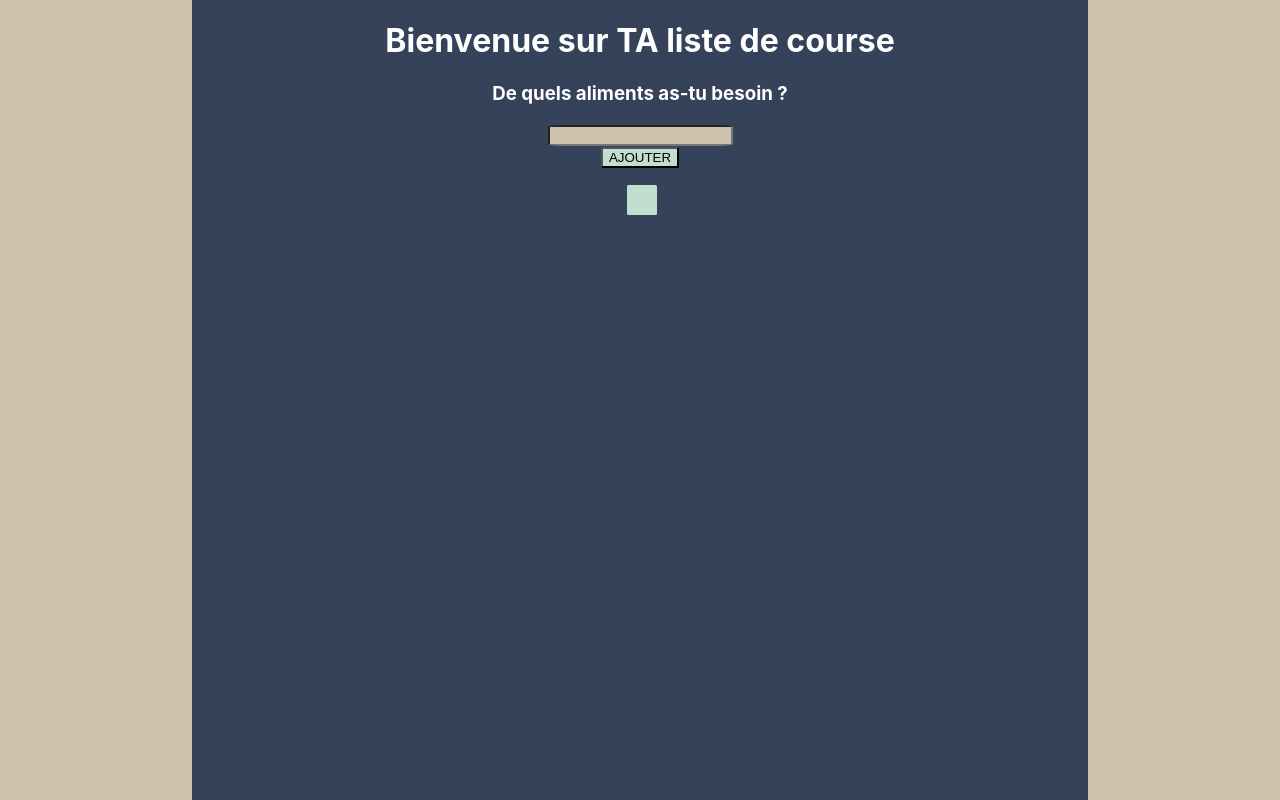
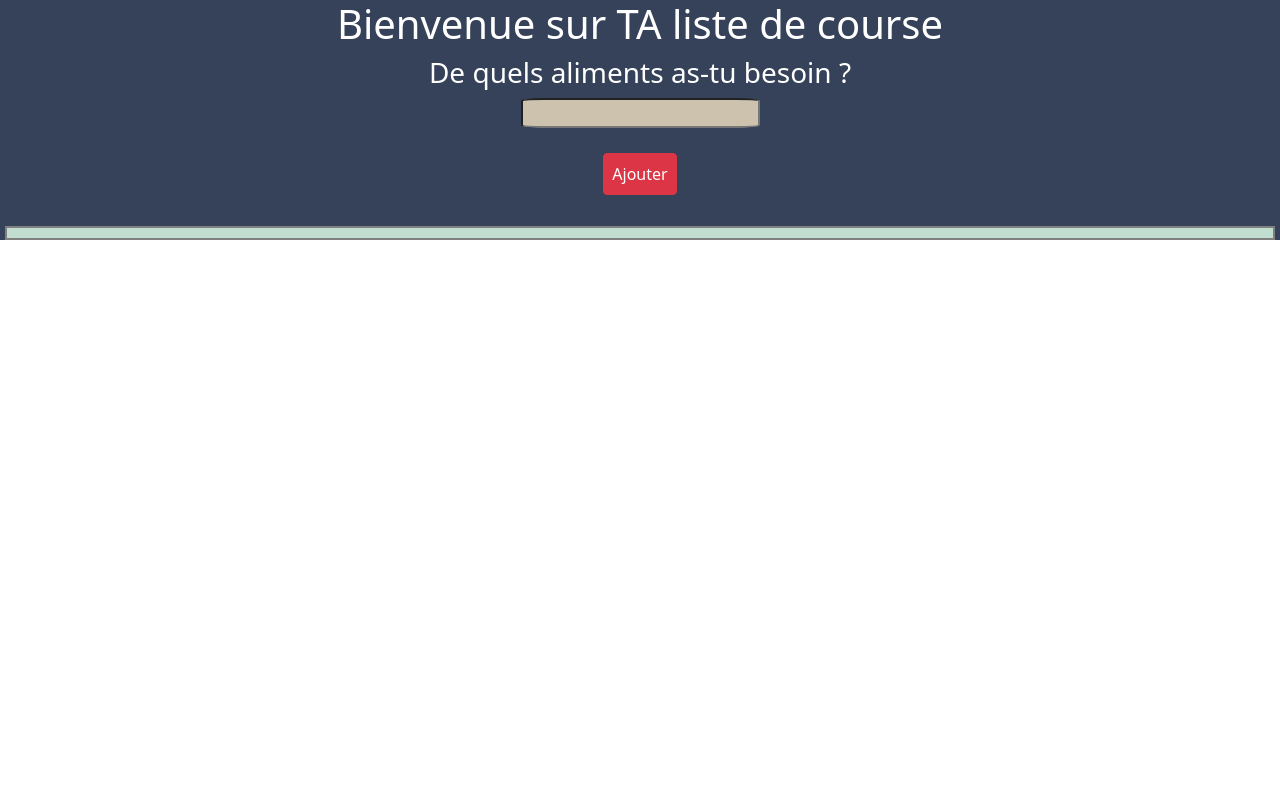
Before and after one commit to GKLdeveloppement/listeCourse, a React (Create React App) app: page / in a window 1280 px wide. Built offline with nearby package versions, Linux system fonts and the light colour scheme.

Commit message:
travaux restructuration CSS intégration FlexBox à venir + charte graphique

```diff
--- a/package.json
+++ b/package.json
@@ -6,6 +6,7 @@
     "@testing-library/jest-dom": "^5.16.4",
     "@testing-library/react": "^13.3.0",
     "@testing-library/user-event": "^13.5.0",
+    "bootstrap": "^5.1.3",
     "react": "^18.1.0",
     "react-dom": "^18.1.0",
     "react-scripts": "5.0.1",
--- a/public/index.html
+++ b/public/index.html
@@ -10,10 +10,8 @@
       content="Web site created using create-react-app"
     />
     <link rel="apple-touch-icon" href="%PUBLIC_URL%/logo192.png" />
-    <!--
-      manifest.json provides metadata used when your web app is installed on a
-      user's mobile device or desktop. See https://developers.google.com/web/fundamentals/web-app-manifest/
-    -->
+    <script src="https://kit.fontawesome.com/e9d41f2074.js" crossorigin="anonymous"></script>
+
     <link rel="manifest" href="%PUBLIC_URL%/manifest.json" />
     <!--
       Notice the use of %PUBLIC_URL% in the tags above.
--- a/src/App.js
+++ b/src/App.js
@@ -3,11 +3,9 @@
 
 function App() {
   return (
-    <div className="container">
-      <div className='border'></div>
+    < >
       <FormulaireListe />
-      <div className='border'></div>
-    </div>
+    </>
   );
 }
 
--- a/src/Component/FormulaireListe.js
+++ b/src/Component/FormulaireListe.js
@@ -1,6 +1,7 @@
 import React, { useState } from 'react'
 import ItemListe from './ItemListe';
 import '../style/formulaireListe.css'
+
 
 function Liste() {
 
@@ -45,14 +46,14 @@
 
 
     return(
-        <div className='appMainBg'>
+        <main className='appMainBg'>
             <h1>Bienvenue sur TA liste de course</h1>
             <h3>De quels aliments as-tu besoin ?</h3>
             <form onSubmit={addItem}>
                 {/* On récupère le contenu du champ pour mettre à jour le state */}
                 <input className='inputItem' value={itemName} type="text" onInput={e => changeName(e.target.value)}/>
                 <br />
-                <button className='addBtn' type='submit' onClick={handleButton}>AJOUTER</button>
+                <button className='btn btn-danger p-2 h-50' type='submit' onClick={handleButton}>Ajouter</button>
             </form>
 
             <ul className='itemContainer'>
@@ -62,11 +63,9 @@
                     return(
                         <ItemListe  itemName={item.elem} id={item.id} />
                     )
-
                 })}
             </ul>
-
-        </div>
+        </main>
     )
 }
 
--- a/src/index.js
+++ b/src/index.js
@@ -2,6 +2,7 @@
 import ReactDOM from 'react-dom/client';
 import './style/index.css';
 import App from './App';
+import 'bootstrap/dist/css/bootstrap.min.css';
 
 const root = ReactDOM.createRoot(document.getElementById('root'));
 root.render(
--- a/src/style/App.css
+++ b/src/style/App.css
@@ -1,18 +1,13 @@
-.container {
-  display: grid;
-  grid-template-columns: 15% 70% 15%;
-  grid-template-rows: 100vh;
-}
-
-.border {
-  background-color: #CDC2AE;
+*, ::before, ::after {
+  padding: O;
+  margin: 0;
 }
 
 li {
   list-style-type: none;
-  padding: 0;
 }
 
 ul {
-  padding: 0;
+  padding: 0 !important;
+
 }
--- a/src/style/formulaireListe.css
+++ b/src/style/formulaireListe.css
@@ -17,7 +17,9 @@
 }
 
 .itemContainer {
-    display: grid;
-    grid-template-columns: auto;
-    justify-content: center;
+
 }
+
+.btn {
+    margin: 2%;
+}
--- a/src/style/itemListe.css
+++ b/src/style/itemListe.css
@@ -1,8 +1,6 @@
 .divItem {
-    border-radius: 5%;
     background-color: #C2DED1;
-    color: black;
-    border-color: grey;
-    padding: 15px;
-    margin: 5%;
+    border : 2px solid grey;
+    margin: 5px;
+    padding: 5px 20px;
 }
```
Also changed, not shown: src/Component/ItemListe.js (line endings or trailing spaces), 1 other file (tests, documents, lock files or other folders).
